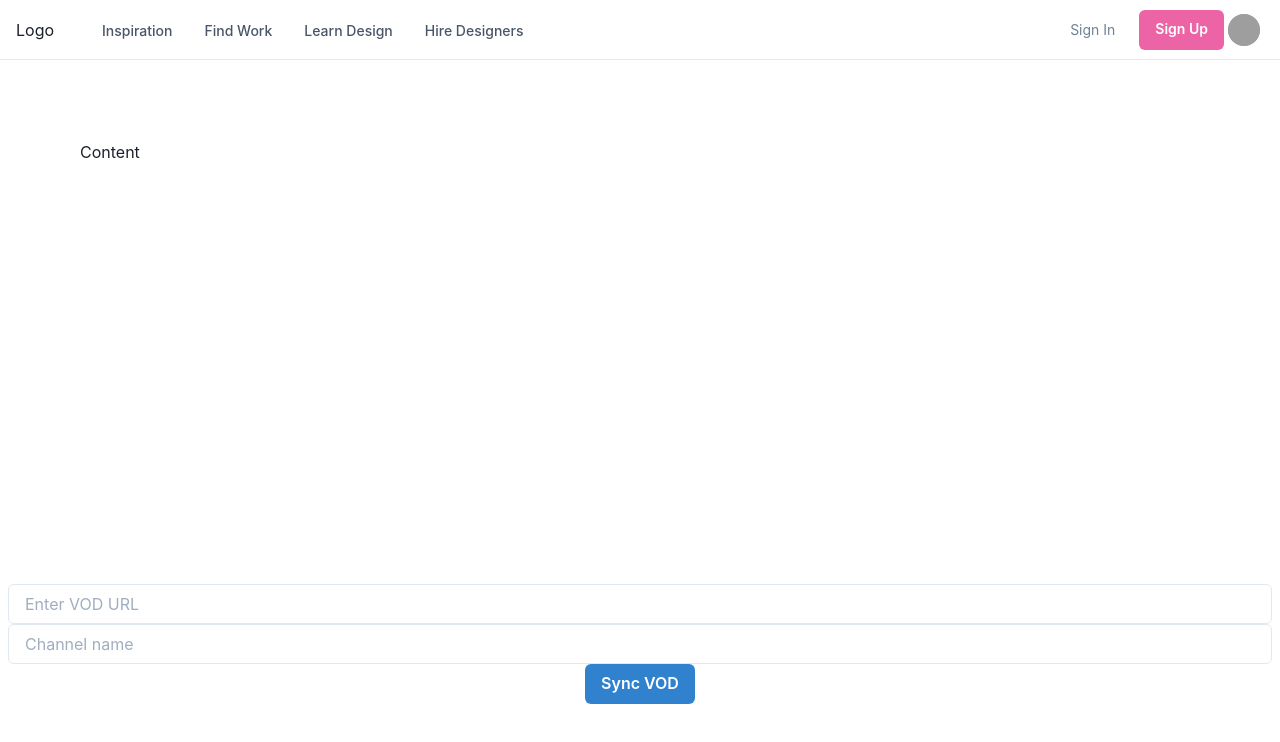
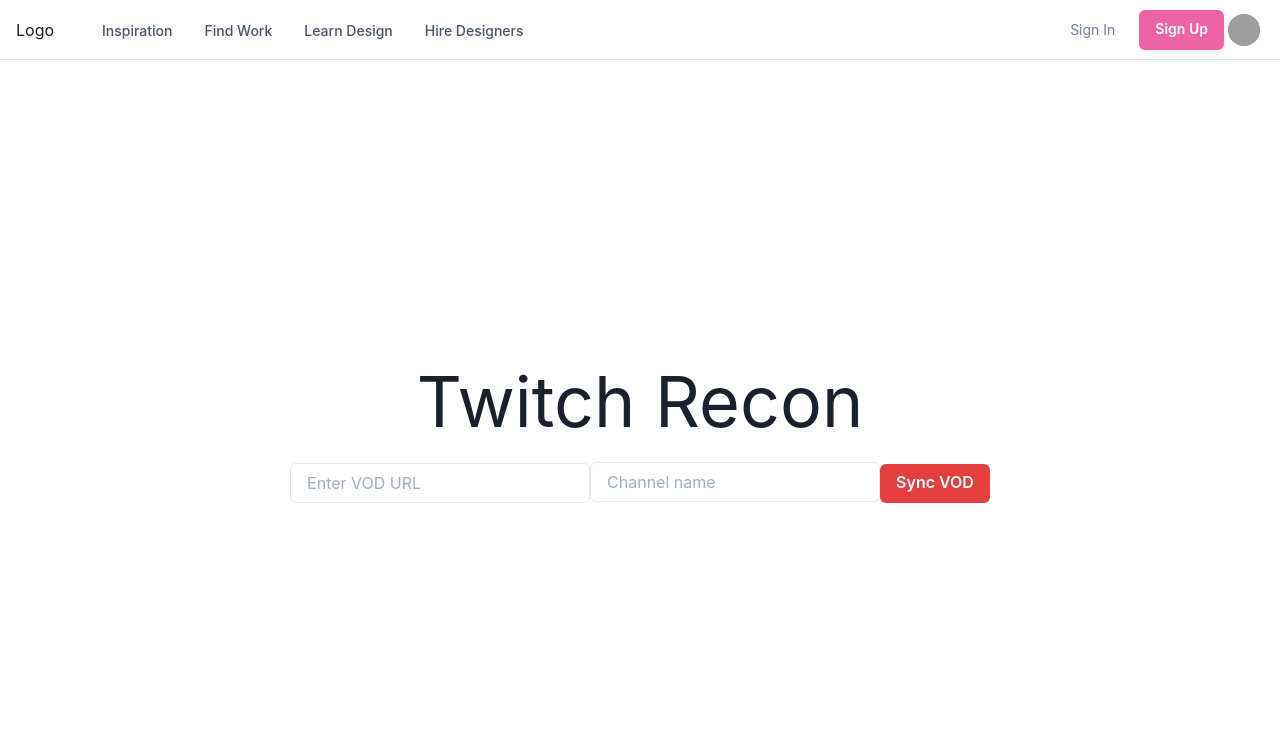
Before and after one commit to Gr33nLight/twitch_recon, a Next.js app: page / in a window 1280 px wide. Shown: the top 742 px of the page. Built offline with nearby package versions, Linux system fonts and the light colour scheme; grey boxes are pictures that could not be loaded.

Commit message:
style: index page css

```diff
--- a/components/Layout.js
+++ b/components/Layout.js
@@ -4,10 +4,8 @@
 
 const Layout = ({ children }) => {
   return (
-    <div>
+    <div style={{ height: '100v' }}>
       <Nav />
-      <Box m={{ md: '20', sm: '10' }}>Content </Box>
-
       <main>{children}</main>
     </div>
   );
--- a/pages/api/sync/[id].js
+++ b/pages/api/sync/[id].js
@@ -1,5 +1,6 @@
 import { syncVodTo } from '../../../lib';
 
+//TODO: DDOS protection
 const vodSync = (req, res) => {
   if (req.method === 'POST') {
     const { id } = req.query;
--- a/pages/index.js
+++ b/pages/index.js
@@ -1,7 +1,7 @@
 import Head from 'next/head';
-import styles from '../styles/Home.module.css';
+// import styles from '../styles/Home.module.css';
 import { useState } from 'react';
-import { Input, Button, Link } from '@chakra-ui/react';
+import { Input, Button, Link, Box, Heading } from '@chakra-ui/react';
 
 export default function Home() {
   const [vodUrl, setVodUrl] = useState('');
@@ -35,25 +35,72 @@
   };
 
   return (
-    <div className={styles.container}>
+    <Box
+      minH={'calc(100vh - 60px)'}
+      display="flex"
+      justifyContent="center"
+      flexDirection="column"
+    >
+      <Box display="flex" flexDirection="column" justifyContent="center">
+        <Box
+          flex="1"
+          fontSize={['40px', null, null, '70px']}
+          alignSelf="center"
+        >
+          Twitch Recon
+        </Box>
+        <Box
+          // minH={'calc(100vh - 60px)'}
+          py={'0.5rem'}
+          px={'0rem'}
+          display={'flex'}
+          flex="1"
+          flexDirection={['column', 'row', 'row', 'row']}
+          // flexDirection="column"
+          justifyContent={'center'}
+          alignItems={'center'}
+        >
           <Input
             placeholder="Enter VOD URL"
             value={vodUrl}
+            w={[300, 190, 300]}
             onChange={(e) => setVodUrl(e.target.value)}
           />
+
+          <Box
+            fllex="1"
+            lineHeight="0"
+            verticalAlign="0"
+            marginTop={['10px', '0px']}
+          >
             <Input
               placeholder="Channel name"
               value={channel}
+              verticalAlign="none"
+              w={[300, 180, 290]}
               onChange={(e) => setChannel(e.target.value)}
             />
-      <Button colorScheme="blue" onClick={() => sendReq()}>
+            <Button
+              verticalAlign="baseline"
+              height={39}
+              margin="0px auto"
+              mt={['10px', '0px']}
+              colorScheme="red"
+              // display={{ base: 'block', sm: 'initial' }}
+              display={['block', 'initial']}
+              onClick={() => sendReq()}
+            >
               Sync VOD
             </Button>
+          </Box>
+
           {vodResult && (
             <Link href={vodResult} isExternal>
               Success! Here is your link to the VOD
             </Link>
           )}
-    </div>
+        </Box>
+      </Box>
+    </Box>
   );
 }
--- a/styles/Home.module.css
+++ b/styles/Home.module.css
@@ -1,122 +1,8 @@
 .container {
-  min-height: 100vh;
+  /* min-height: calc(100vh - 60px); */
   padding: 0 0.5rem;
   display: flex;
   flex-direction: column;
   justify-content: center;
   align-items: center;
 }
-
-.main {
-  padding: 5rem 0;
-  flex: 1;
-  display: flex;
-  flex-direction: column;
-  justify-content: center;
-  align-items: center;
-}
-
-.footer {
-  width: 100%;
-  height: 100px;
-  border-top: 1px solid #eaeaea;
-  display: flex;
-  justify-content: center;
-  align-items: center;
-}
-
-.footer img {
-  margin-left: 0.5rem;
-}
-
-.footer a {
-  display: flex;
-  justify-content: center;
-  align-items: center;
-}
-
-.title a {
-  color: #0070f3;
-  text-decoration: none;
-}
-
-.title a:hover,
-.title a:focus,
-.title a:active {
-  text-decoration: underline;
-}
-
-.title {
-  margin: 0;
-  line-height: 1.15;
-  font-size: 4rem;
-}
-
-.title,
-.description {
-  text-align: center;
-}
-
-.description {
-  line-height: 1.5;
-  font-size: 1.5rem;
-}
-
-.code {
-  background: #fafafa;
-  border-radius: 5px;
-  padding: 0.75rem;
-  font-size: 1.1rem;
-  font-family: Menlo, Monaco, Lucida Console, Liberation Mono, DejaVu Sans Mono,
-    Bitstream Vera Sans Mono, Courier New, monospace;
-}
-
-.grid {
-  display: flex;
-  align-items: center;
-  justify-content: center;
-  flex-wrap: wrap;
-  max-width: 800px;
-  margin-top: 3rem;
-}
-
-.card {
-  margin: 1rem;
-  flex-basis: 45%;
-  padding: 1.5rem;
-  text-align: left;
-  color: inherit;
-  text-decoration: none;
-  border: 1px solid #eaeaea;
-  border-radius: 10px;
-  transition: color 0.15s ease, border-color 0.15s ease;
-}
-
-.card:hover,
-.card:focus,
-.card:active {
-  color: #0070f3;
-  border-color: #0070f3;
-}
-
-.card h3 {
-  margin: 0 0 1rem 0;
-  font-size: 1.5rem;
-}
-
-.card p {
-  margin: 0;
-  font-size: 1.25rem;
-  line-height: 1.5;
-}
-
-.logo {
-  height: 1em;
-}
-
-@media (max-width: 600px) {
-  .grid {
-    width: 100%;
-    flex-direction: column;
-  }
-}
```
Also changed, not shown: lib/index.js. Lines whose indentation alone changed are shown as unchanged.
